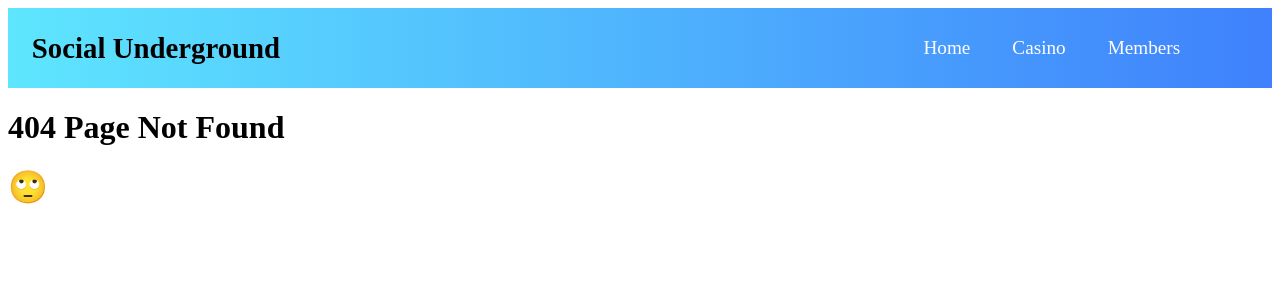
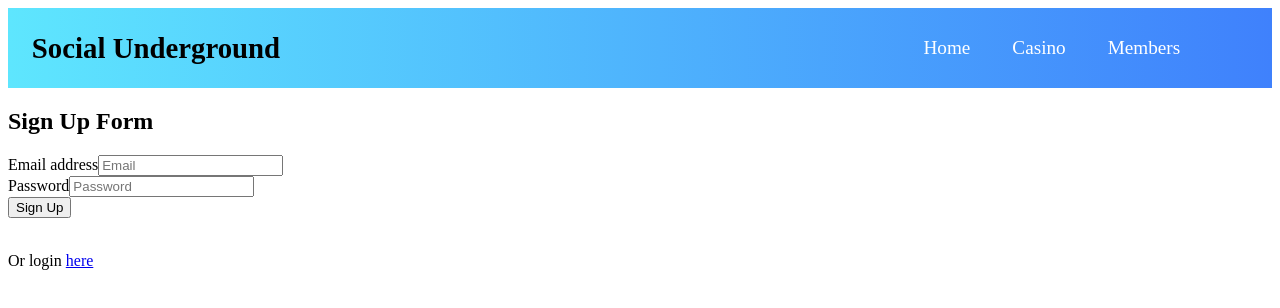
Before and after one commit to rzelazny/social-underground-2, a React (Create React App) app in the folder client/: page /signup in a window 1280 px wide. Before the commit this address had no page. Shown: the top 308 px of the page. Built offline with nearby package versions, Linux system fonts and the light colour scheme.

Commit message:
working signup and login links

```diff
--- a/client/src/App.js
+++ b/client/src/App.js
@@ -1,6 +1,7 @@
 import React from "react";
 import { BrowserRouter as Router, Route, Switch } from "react-router-dom";
 import Login from "./pages/Login";
+import Signup from "./pages/Signup";
 import NoMatch from "./pages/NoMatch";
 import Nav from "./components/Nav/Navbar";
 
@@ -13,6 +14,9 @@ function App() {
           <Route exact path={["/", "/login"]}>
             <Login />
           </Route>
+          <Route exact path={"/signup"}>
+            <Signup />
+          </Route>
           <Route>
             <NoMatch />
           </Route>
--- a/client/src/pages/Login.js
+++ b/client/src/pages/Login.js
@@ -15,7 +15,6 @@ function Login() {
     function handleFormSubmit(event) {
         console.log("Login form submitted");
         event.preventDefault();
-
         var userData = {
             email: email.trim(),
             password: password.trim()
@@ -59,7 +58,6 @@ function Login() {
             });
     }
 
-
     return (
         <div className="container box">
             <div className="row">
@@ -78,6 +76,8 @@ function Login() {
                         </div>
                         <button type="submit" className="btn btn-default">Login</button>
                     </form>
+                    <br />
+                    <p>Or sign up <a href="/signup">here</a></p>
                 </div>
             </div>
         </div>
--- a/client/src/pages/Signup.js
+++ b/client/src/pages/Signup.js
@@ -2,28 +2,42 @@ import React, { useState, useEffect } from "react";
 import $ from 'jquery';
 
 function Signup() {
-    // Getting references to our form and input
-    var signUpForm = $("form.signup");
-    var emailInput = $("input#email-input");
-    var passwordInput = $("input#password-input");
+    var script = document.createElement('script');
+    script.src = 'https://code.jquery.com/jquery-3.4.1.min.js';
+    script.type = 'text/javascript';
+    document.getElementsByTagName('head')[0].appendChild(script);
+
+    const [email, setEmail] = useState([]);
+    const [password, setPassword] = useState([]);
+
+    const handleEmailChange = event => {
+        console.log("form changed");
+        const { value } = event.target;
+        setEmail(value);
+    };
+
+    const handlePassChange = event => {
+        const { value } = event.target;
+        setPassword(value);
+    }
 
     // When the signup button is clicked, we validate the email and password are not blank
-    signUpForm.on("submit", function (event) {
+    function handleFormSubmit(event) {
         console.log("signup form submit");
         event.preventDefault();
         var userData = {
-            email: emailInput.val().trim(),
-            password: passwordInput.val().trim()
+            email: email.trim(),
+            password: password.trim()
         };
         if (!userData.email || !userData.password) {
             return;
         }
         // If we have an email and password, run the signUpUser function
         signUpUser(userData.email, userData.password);
-        emailInput.val("");
-        passwordInput.val("");
+        //emailInput.val("");
+        //passwordInput.val("");
 
-    });
+    };
 
     // Does a post to the signup route. If successful, we are redirected to the members page
     // Otherwise we log any errors
@@ -46,34 +60,34 @@ function Signup() {
         $("#alert").fadeIn(500);
     }
 
-
     return (
         <div className="container box">
             <div className="row">
                 <div className="col-md-6 col-md-offset-3">
                     <h2>Sign Up Form</h2>
-                    <form className="signup">
+                    <form className="signup" onSubmit={handleFormSubmit}>
                         <div className="form-group">
-                            <label for="exampleInputEmail1">Email address</label>
-                            <input type="email" className="form-control" id="email-input" placeholder="Email" />
+                            <label htmlFor="exampleInputEmail1">Email address</label>
+                            <input type="email" className="form-control" id="email-input" placeholder="Email"
+                            onChange={handleEmailChange} />
                         </div>
                         <div className="form-group">
-                            <label for="exampleInputPassword1">Password</label>
-                            <input type="password" className="form-control" id="password-input" placeholder="Password" />
+                            <label htmlFor="exampleInputPassword1">Password</label>
+                            <input type="password" className="form-control" id="password-input" placeholder="Password"
+                            onChange={handlePassChange}  />
                         </div>
-                        <div style="display: none" id="alert" className="alert alert-danger" role="alert">
+                        <div style={{display: "none"}} id="alert" className="alert alert-danger" role="alert">
                             <span className="glyphicon glyphicon-exclamation-sign" aria-hidden="true"></span>
                             <span className="sr-only">Error:</span> <span className="msg"></span>
                         </div>
                         <button type="submit" className="btn btn-default">Sign Up</button>
                     </form>
                     <br />
-                    <p>Or login <a href="login.html">here</a></p>
+                    <p>Or login <a href="/login">here</a></p>
                 </div>
             </div>
         </div>
     );
 }
 
-
 export default Signup;
```
Also changed, not shown: 22 other files (tests, documents, lock files or other folders).
